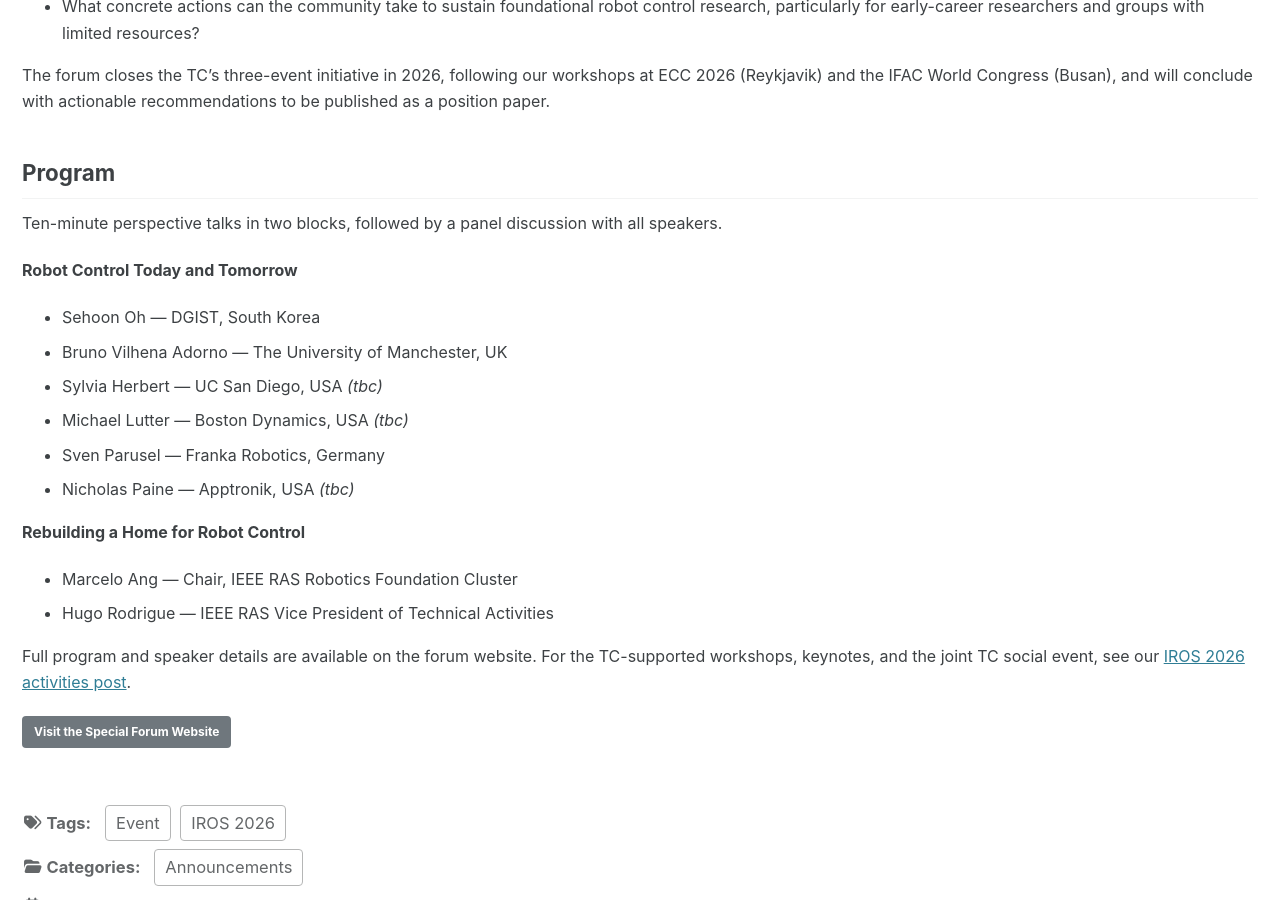
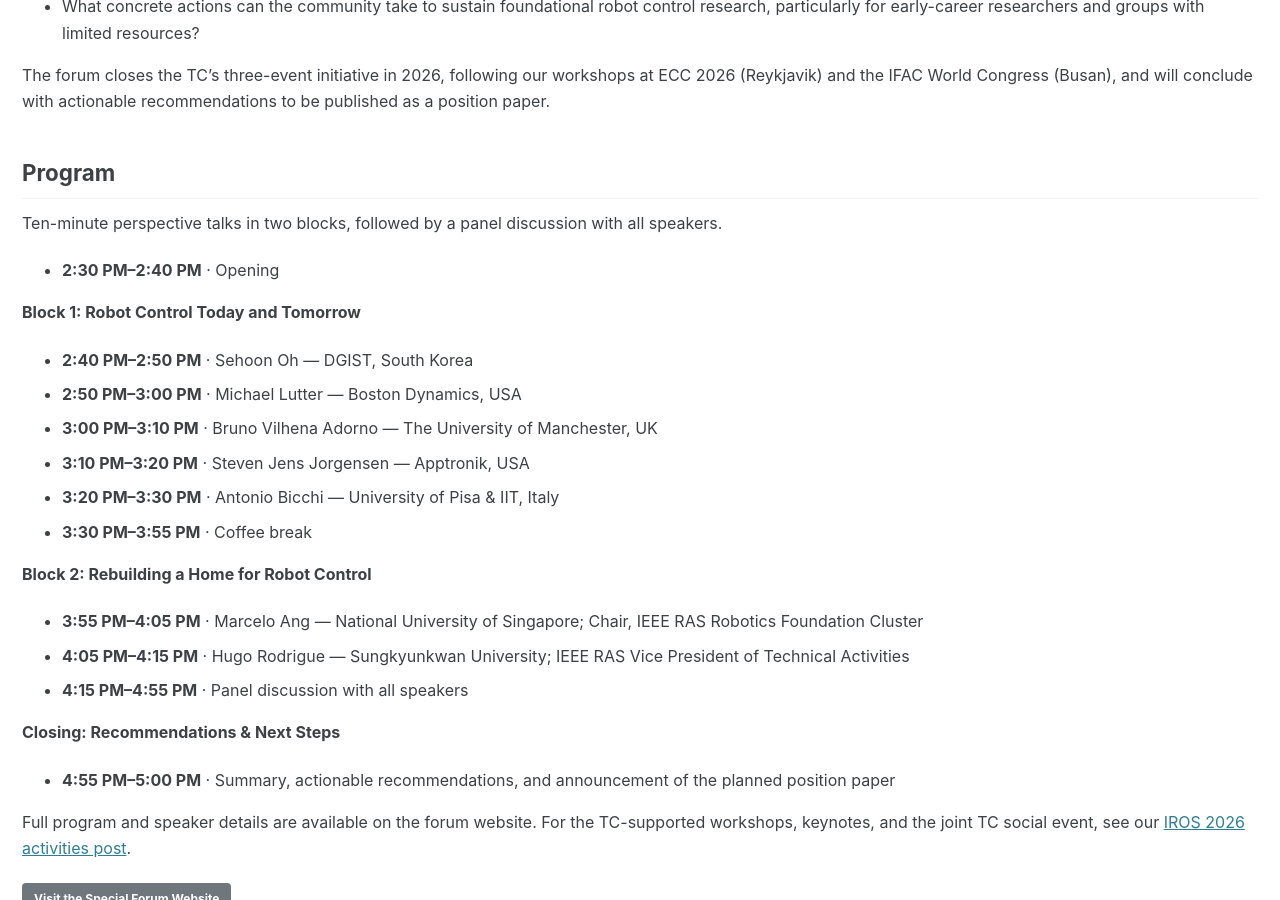
Before and after one commit to IEEE-RAS-Robot-Control/ieee-ras-robot-control.github.io, a Jekyll site: the page built from _posts/2026-09-23-iros-2026-special-forum.md, in a window 1280 px wide and 900 px high, scrolled down 803 px. Built offline with Jekyll 4.4.1, drawn with Linux system fonts in a browser that asks for light colours; cached includes are drawn as plain includes.

Commit message:
Update Special Forum program with speaker schedule

```diff
--- a/_posts/2026-09-23-iros-2026-special-forum.md
+++ b/_posts/2026-09-23-iros-2026-special-forum.md
@@ -27,17 +27,23 @@ The forum closes the TC's three-event initiative in 2026, following our workshop
 ## Program
 Ten-minute perspective talks in two blocks, followed by a panel discussion with all speakers.
 
-**Robot Control Today and Tomorrow**
-* Sehoon Oh — DGIST, South Korea
-* Bruno Vilhena Adorno — The University of Manchester, UK
-* Sylvia Herbert — UC San Diego, USA *(tbc)*
-* Michael Lutter — Boston Dynamics, USA *(tbc)*
-* Sven Parusel — Franka Robotics, Germany
-* Nicholas Paine — Apptronik, USA *(tbc)*
+* **2:30 PM–2:40 PM** · Opening
 
-**Rebuilding a Home for Robot Control**
-* Marcelo Ang — Chair, IEEE RAS Robotics Foundation Cluster
-* Hugo Rodrigue — IEEE RAS Vice President of Technical Activities
+**Block 1: Robot Control Today and Tomorrow**
+* **2:40 PM–2:50 PM** · Sehoon Oh — DGIST, South Korea
+* **2:50 PM–3:00 PM** · Michael Lutter — Boston Dynamics, USA
+* **3:00 PM–3:10 PM** · Bruno Vilhena Adorno — The University of Manchester, UK
+* **3:10 PM–3:20 PM** · Steven Jens Jorgensen — Apptronik, USA
+* **3:20 PM–3:30 PM** · Antonio Bicchi — University of Pisa & IIT, Italy
+* **3:30 PM–3:55 PM** · Coffee break
+
+**Block 2: Rebuilding a Home for Robot Control**
+* **3:55 PM–4:05 PM** · Marcelo Ang — National University of Singapore; Chair, IEEE RAS Robotics Foundation Cluster
+* **4:05 PM–4:15 PM** · Hugo Rodrigue — Sungkyunkwan University; IEEE RAS Vice President of Technical Activities
+* **4:15 PM–4:55 PM** · Panel discussion with all speakers
+
+**Closing: Recommendations & Next Steps**
+* **4:55 PM–5:00 PM** · Summary, actionable recommendations, and announcement of the planned position paper
 
 Full program and speaker details are available on the forum website. For the TC-supported workshops, keynotes, and the joint TC social event, see our [IROS 2026 activities post](/announcements/iros-2026-activities/).
 
```
